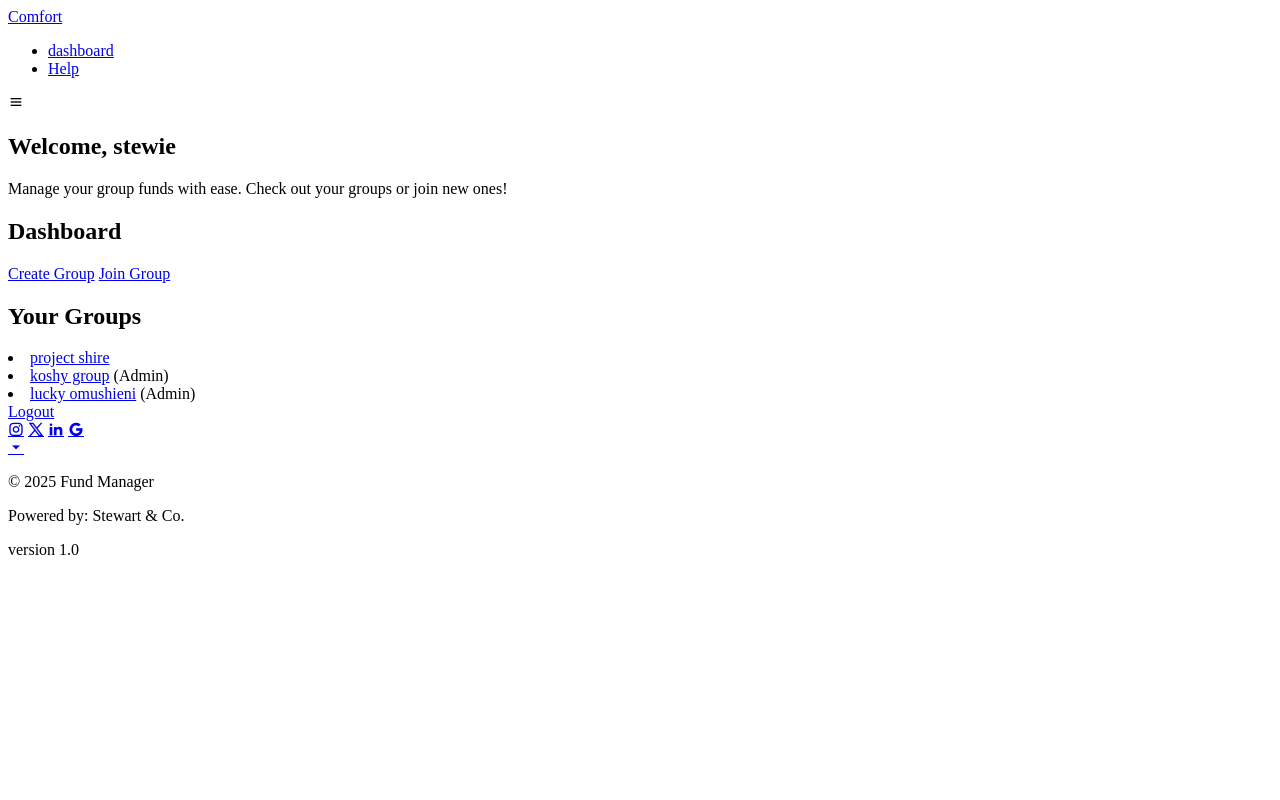
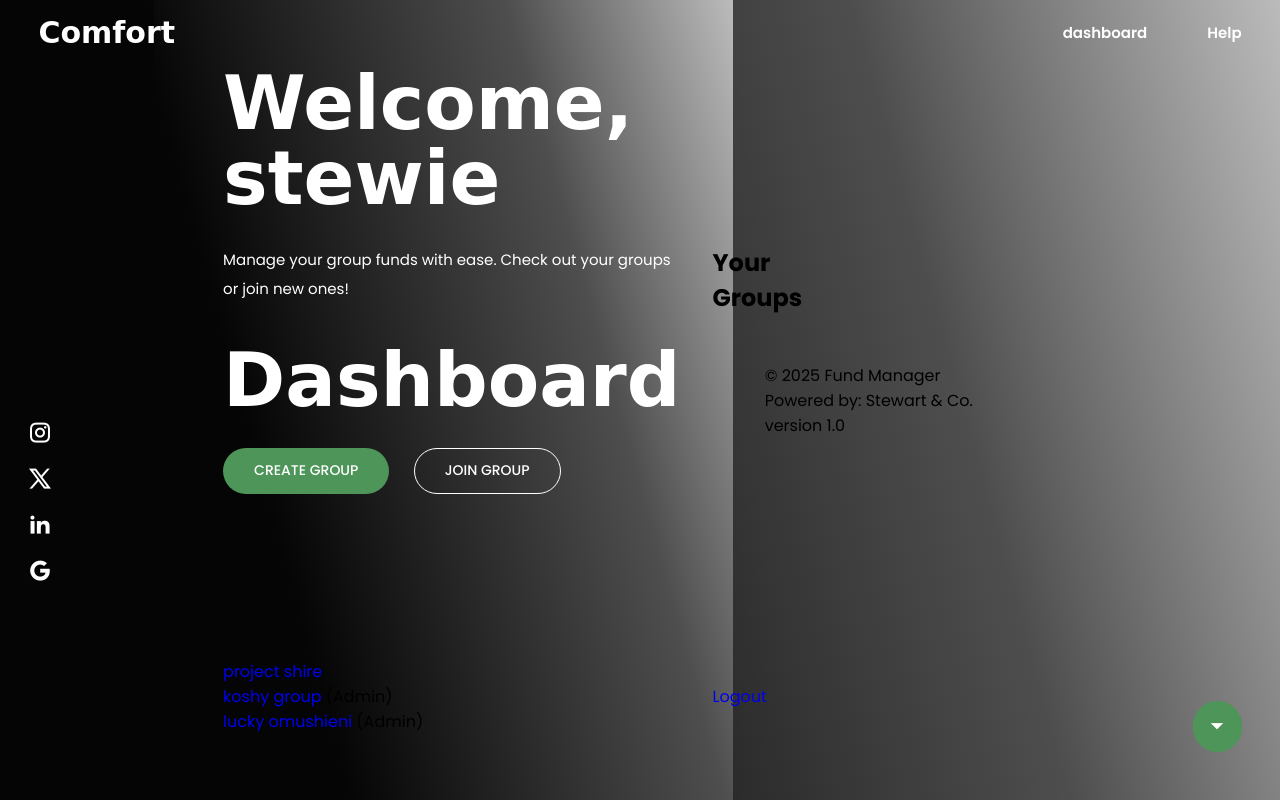
Before and after one commit to StewieC/projectshire1, a Django app: page / in a window 1280 px wide. Run offline with Django 5.2, Linux system fonts and the light colour scheme; a user stored in the database is signed in; data comes from the database, SQL or seed files in the repository; some libraries are stand-ins or nearby versions.

Commit message:
Add responsive header and hero section styles, refactor dashboard layout for improved user experience

```diff
--- /dev/null
+++ b/contributions/static/css/style.css
@@ -0,0 +1,281 @@
+* {
+    margin: 0;
+    padding: 0;
+    box-sizing: border-box;
+    font-family: 'Poppins', sans-serif;
+    list-style: none;
+    text-decoration: none;
+
+
+}
+
+header {
+    position: fixed;
+    top: 0;
+    right: 0;
+    width: 100%;
+    display: flex;
+    justify-content: space-between;
+    align-items: center;
+    padding: 33px 9%;
+    transition: all 0.5s;
+    z-index: 1000;
+    background: transparent;
+}
+
+
+.logo{
+    font-size: 30px;
+    font-weight: 700;
+    color: white;
+    font-family: 'Permanent Marker', cursive;
+}
+
+.navlist{
+    display: flex;
+}
+
+.navlist a{
+    color: white;
+    margin-left: 60px;
+    font-size: 15px;
+    font-weight: 600;
+    border-bottom: 2px solid tra;
+    transition: all .55s ease;
+}
+
+.navlist a:hover{
+    border-bottom: 2px solid white;
+}
+
+#menu-icon{
+    color: white;
+    font-size: 20px;
+    z-index: 10001;
+    cursor: pointer;
+    display: none;
+}
+
+.hero{
+    height: 100%;
+    width: 100%;
+    min-height: 100vh;
+    background: linear-gradient(254.59deg, #bbbbbb 0%, #4e4e4e 28.53%, #050505 75.52%);
+    position: relative;
+    display: grid;
+    grid-template-columns: repeat(2, 1fr);
+    align-items: center;
+    gap: 2rem;
+}
+
+section{
+    padding: 0 19%;
+}
+
+.hero-text h5{
+    font-size: 14px;
+    font-weight: 400;
+    color: white;
+    margin-bottom: 40px;
+}
+
+.hero-text h1{
+    font-family: 'Permanent Marker', cursive;
+    font-size: 90px;
+    line-height: 1;
+    color: white;
+    margin: 0 0 45px;
+}
+
+.hero-text h4{
+    font-size: 18px;
+    font-weight: 600;
+    color: white;
+    margin-bottom: 10px;
+}
+
+.hero-text p{
+    color: white;
+    font-size: 15px;
+    line-height: 1.9;
+    margin-bottom: 40px;
+}
+
+.hero-img img{
+    width: 700px;
+    height: auto;
+}
+
+.hero-text a{
+    display: inline-block;
+    color: white;
+    background: #4d9559;
+    border: 1px solid transparent;
+    padding: 12px 30px;
+    line-height: 1.4;
+    font-size: 14px;
+    font-weight: 500;
+    border-radius: 30px;
+    text-transform: uppercase;
+    transition: all .55s ease;
+}
+
+.hero-text a:hover{
+    background: transparent;
+    border: 1px solid white;
+    transform: translate(8px);
+}
+
+.hero-text a.ctaa{
+    background: transparent;
+    border: 1px solid white;
+    margin-left: 20px;
+}
+
+.hero-text a.ctaa i{
+    vertical-align: middle;
+    margin-right: 5px;
+}
+
+.icons{
+    position: absolute;
+    top: 50%;
+    padding: 0.9%;
+    transform: translate(-50%);
+}
+
+.icons i{
+    display: block;
+    margin: 20px 0;
+    font-size: 24px;
+    color: white;
+    transition: all .50s ease;
+    margin-left: 80px;
+}
+
+.icons i:hover{
+    color: #4d9559;
+    transform: translate(-5px);
+}
+
+.scroll-down{
+    position: absolute;
+    bottom: 6%;
+    right: 9%;
+}
+
+.scroll-down i{
+    display: block;
+    padding: 12px;
+    font-size: 25px;
+    color: white;
+    background: #4d9559;
+    border-radius: 30px;
+    transition: all .50s ease;
+}
+
+.scroll-down i:hover{
+    transform: translateY(-5px);
+}
+
+@media (max-width: 1535px){
+    header{
+        padding: 15px 3%;
+        transition: .2s;
+    }
+
+    .icons{
+        padding: 0 3%;
+        transition: .2s;
+    }
+
+    .scroll-down{
+        right: 3%;
+        transition: .2s;
+    }
+}
+
+@media (max-width: 1460px) {
+    section{
+        padding: 0 12%;
+        transition: .2s;
+    }
+}
+
+@media (max-width: 1360px){
+    .hero-img img{
+        width: 100%;
+        height: auto;
+    }
+
+    .hero-text h1{
+        font-size: 75px;
+        margin: 0 0 30px;
+    }
+
+    .hero-text h5{
+        margin-bottom: 25px;
+    }
+}
+
+@media (max-width: 1195px){
+    section{
+        padding: 0 3%;
+        transition: .2s
+    }
+    .hero-text{
+        padding-top: 115px;
+    }
+    .hero-img{
+        text-align: center;
+    }
+    .hero-img img{
+        width: 560px;
+        height: auto;
+    }
+    .hero{
+        height: 100%;
+        gap: 1rem;
+        grid-template-columns: 1fr;
+    }
+    .icons{
+        display: none;
+    }
+    .scroll-down{
+        display: none;
+    }
+
+}
+
+@media (max-width: 990px){
+    #menu-icon{
+        display: block;
+    }
+    .navlist{
+        position: absolute;
+        top: 100%;
+        right: -100%;
+        width: 300px;
+        height: 40vh;
+        background: #4d9559;
+        display: flex;
+        align-items: center;
+        flex-direction: column;
+        padding: 50px 20px;
+        transition: all .55s ease;
+    }
+    .navlist a{
+        margin-left: 0;
+        display: block;
+        margin: 8px 0;
+    }
+    .navlist.open{
+        right: 0;
+    }
+}
+@media (max-width: 680px){
+    .hero-img img{
+        width: 100%;
+        height: auto;
+    }
+}
--- a/contributions/templates/contributions/base.html
+++ b/contributions/templates/contributions/base.html
@@ -36,8 +36,6 @@
         </ul>
         <div class="bx bx-menu" id="menu-icon"></div>
     </header>
-
-    <section class="hero">
         {% if messages %}
         <div class="messages">
         {% for message in messages %}
@@ -48,6 +46,7 @@
         </div>
         {% endif %}
 
+    <section class="hero">
     {% block content %}{% endblock %}
     <!--logout button-->
         <a href="{% url 'logout' %}">Logout</a>
--- a/contributions/templates/contributions/dashboard.html
+++ b/contributions/templates/contributions/dashboard.html
@@ -3,25 +3,25 @@
 {% block title %}Dashboard{% endblock %}
 
 {% block content %}
-<div class="content">
+<section class="hero">
     <!--Left Section-->
-    <div class="hero">
+    <div class="hero-text">
         <h1>Welcome, {{ user.username }}</h1>
         <p>Manage your group funds with ease. Check out your groups or join new ones!</p>
 
 
     <h1>Dashboard</h1>
+
 <!--buttons for group actions-->
-    <div class="action-buttons">
-        <a href="{% url 'create_group' %}" class="button">Create Group</a>
-        <a href="{% url 'join_group' %}" class="button">Join Group</a>
-    </div>
+
+        <a href="{% url 'create_group' %}">Create Group</a>
+        <a href="{% url 'join_group' %}" class="ctaa">Join Group</a>
+
     </div>
 
 
 <!--right section-->
-<div class="left-section">
-<div class="groups-container">
+
     <h2>Your Groups</h2>
 
     {% if groups %}
@@ -48,8 +48,7 @@
 {% endif %}
         </div>
     </div>
-</div>
-</div>
+
 
 <!-- Create Group Section -->
 <!-- <h2>Create a New Group</h2>
```
